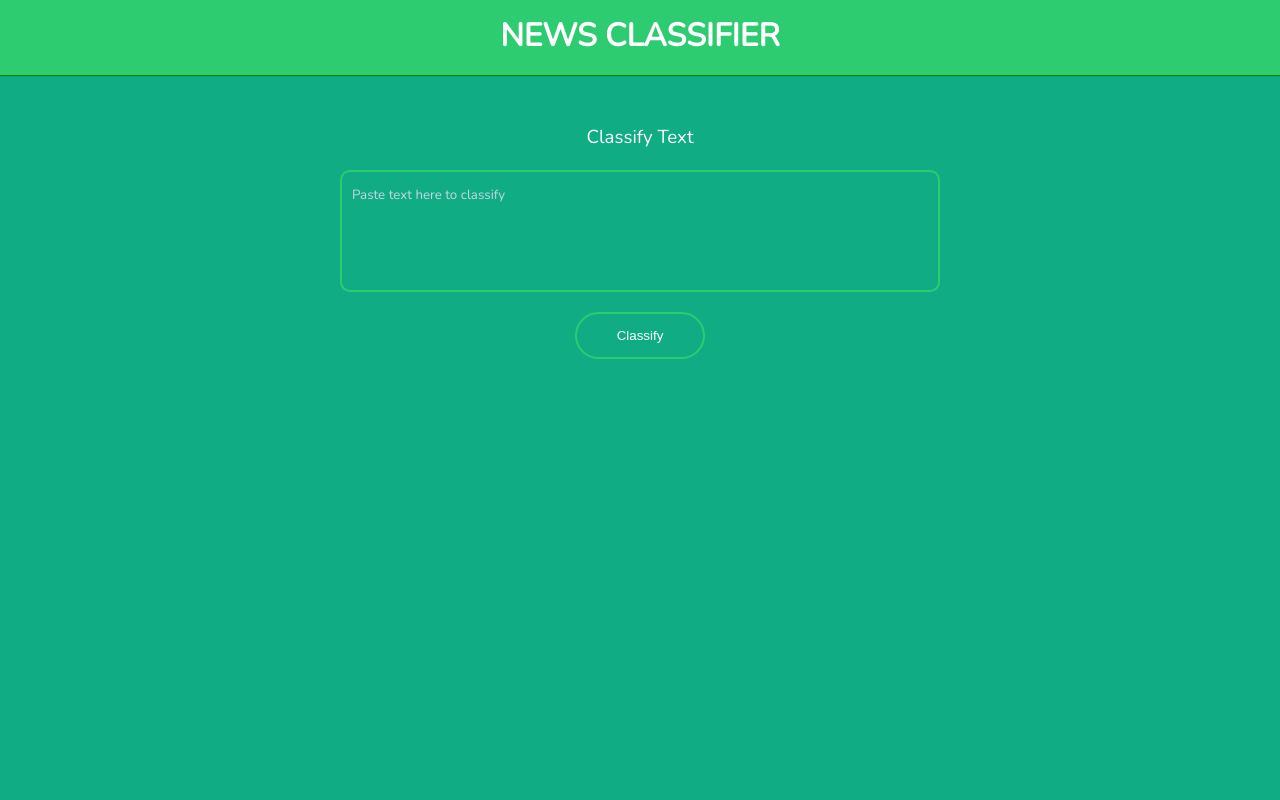
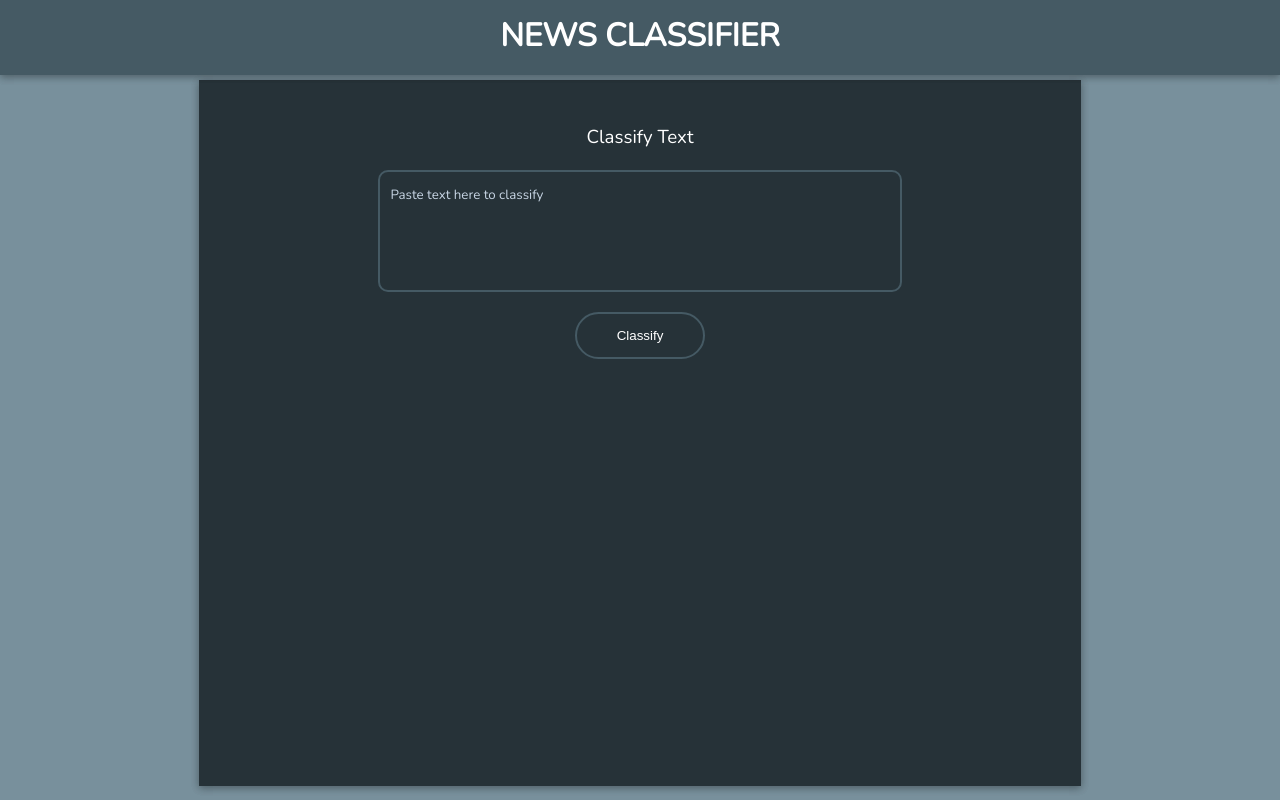
Before and after one commit to ali-commits/ML-Text-Documents-Classification, a plain HTML site: page src/WebSite/index.html in a window 1280 px wide. Drawn offline with nearby package versions, Linux system fonts and the light colour scheme; a web font is replaced by a local one.

Commit message:
new colors

```diff
--- a/src/WebSite/index.html
+++ b/src/WebSite/index.html
@@ -7,12 +7,6 @@
     <meta name="viewport" content="width=device-width, initial-scale=1" />
   </head>
   <body>
-    <nav class="navbar ">
-            <h1>News Classifier</h1>
-    </nav>
-
-    <div class=>
-
       <form action="index.html" class="box" method="post">
           <h3>Classify Text</h3>
           <textarea
@@ -27,6 +21,13 @@
           <input type="submit" class="btn" value="Classify" />
         </form>
       </div>
+    <nav class="navbar ">
+            <h1>News Classifier</h1>
+    </nav>
+
+    <div class=>
+
+
 
     <!-- <div class="footer">
       <div class="col-md-4">
--- a/src/WebSite/main.css
+++ b/src/WebSite/main.css
@@ -2,16 +2,17 @@ body {
   margin: 0;
   padding: 0;
   font-family: sans-serif;
-  background: #10ac84;
+  background: #78909c;
   font-family: "Nunito", sans-serif;
 }
 
 nav {
-  background: #2ecc71;
+  background: #455a64;
   text-align: center;
   height: 80px;
   transform: translate(0, -40%);
-  box-shadow: 0px 1px 1px green;
+  box-shadow: 0 2px 8px 0 rgba(0, 0, 0, 0.2), 0 2px 8px 0 rgba(0, 0, 0, 0.19);
+  min-width: 450px;
 }
 
 nav h1 {
@@ -27,7 +28,7 @@ nav h1 {
   /* font-family: "Orbitron", sans-serif; */
 }
 .box {
-  width: 90%;
+  min-width: 450px;
   padding: 25px;
   position: absolute;
   top: 10%;
@@ -35,36 +36,35 @@ nav h1 {
   transform: translate(-50%, 0);
   background: none;
   text-align: center;
-  /* border: 2px solid #3498db; */
-  border-radius: 10px;
+  background: #263238;
+  width: 65%;
+  height: 82%;
+  box-shadow: 0 2px 8px 0 rgba(0, 0, 0, 0.2), 0 2px 8px 0 rgba(0, 0, 0, 0.19);
 }
 
 .box textarea {
-  border: 2px solid #2ecc71;
+  border: 2px solid #455a64;
   background: none;
   display: block;
   margin: 20px auto;
   text-align: center;
   padding: 14px 10px;
-  width: 50%;
+  width: 60%;
   outline: none;
   color: white;
   border-radius: 10px;
   transition: 0.25s;
   color: white;
-  max-height: 500px;
   resize: none;
-  max-height: 300px;
   text-align: justify;
 }
 
 .box textarea:focus {
-  width: 75%;
-  border-color: #2ecc71;
+  width: 80%;
 }
 
 .box input[type="submit"] {
-  border: 2px solid #2ecc71;
+  border: 2px solid #455a64;
   background: none;
   display: block;
   margin: 20px auto;
@@ -78,7 +78,7 @@ nav h1 {
 }
 
 .box input[type="submit"]:hover {
-  background: #2ecc71;
+  background: #455a64;
 }
 
 .box h3 {
```
Lines whose indentation alone changed are shown as unchanged.
